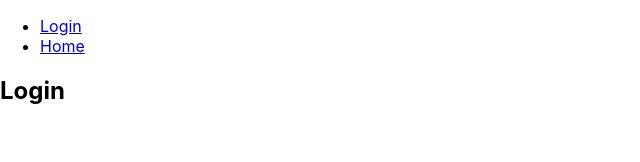
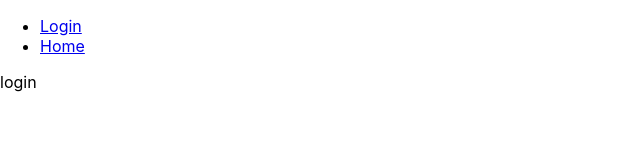
Before and after one commit to tgresende/RendaPassiva, a React (Create React App) app: page / in a window 1280 px wide. Shown: the top 162 px of the page, without its empty margins (0-640 px from the left). Built offline with nearby package versions, Linux system fonts and the light colour scheme.

Commit message:
adding structure and page Login'

```diff
--- a/src/App.js
+++ b/src/App.js
@@ -6,14 +6,13 @@ import {
   Link
 } from "react-router-dom";
 
+import pages from "./pages";
+
 
 function Home() {
   return <h2>Home</h2>;
 }
 
-function Login() {
-  return <h2>Login</h2>;
-}
 
 function App() {
   return (
@@ -37,7 +36,7 @@ function App() {
           <Home />
         </Route>
         <Route path="/">
-          <Login />
+          <pages.Login />
         </Route>
       </Switch>
     </div>
--- /dev/null
+++ b/src/pages/index.js
@@ -0,0 +1,9 @@
+import Login from "./login/Login";
+
+
+const pages = {
+    Login,
+}
+
+
+export default pages;
--- /dev/null
+++ b/src/pages/login/Login.jsx
@@ -0,0 +1,13 @@
+
+import React from "react";
+
+const Login = () =>{
+
+    return(
+        <div>
+            <a>login</a>
+        </div>
+    );
+}
+
+export default Login;
```
Also changed, not shown: src/components/model/Model.jsx (added, +13 -0 lines), src/pages/login/styles.js (added).
